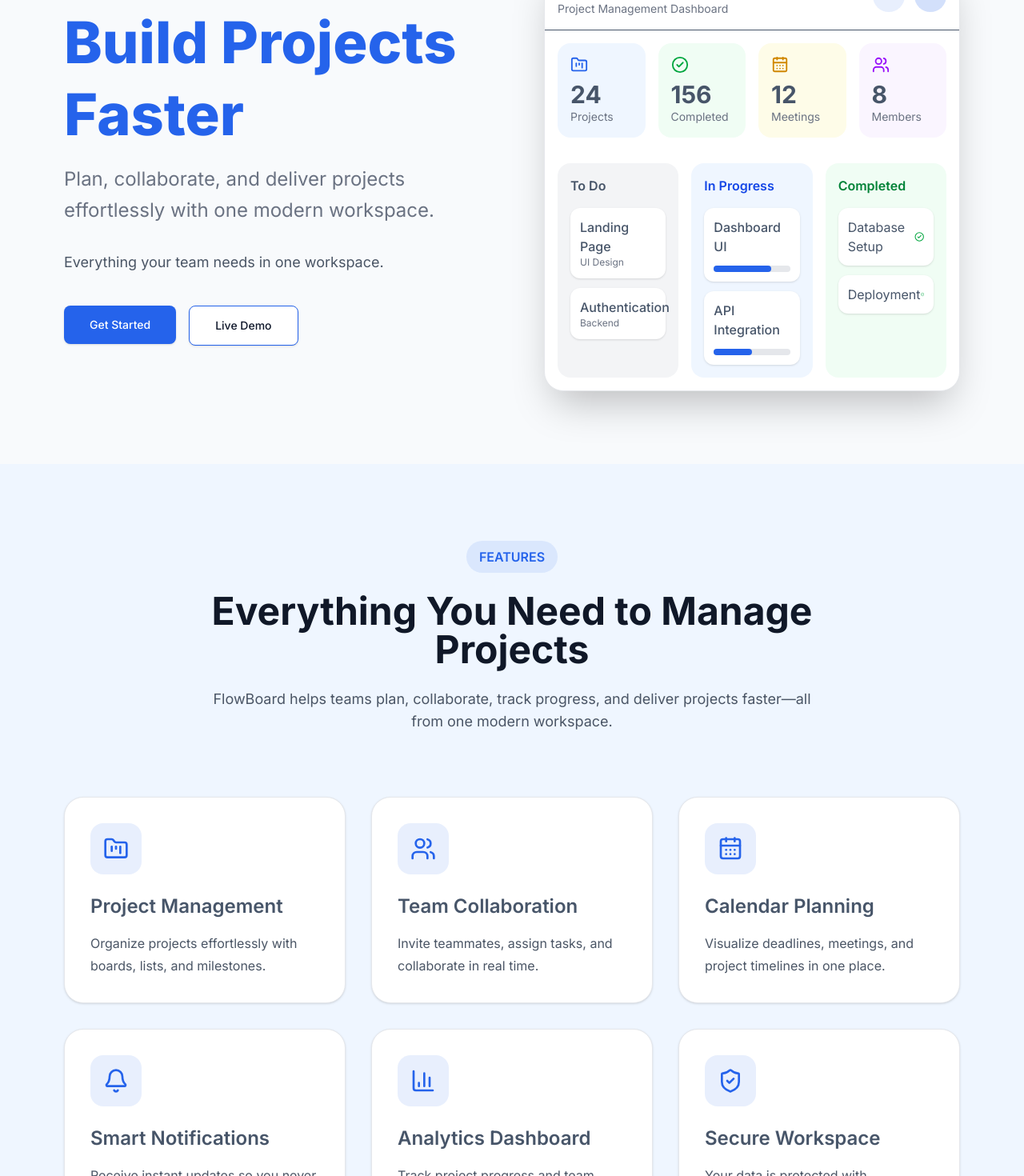
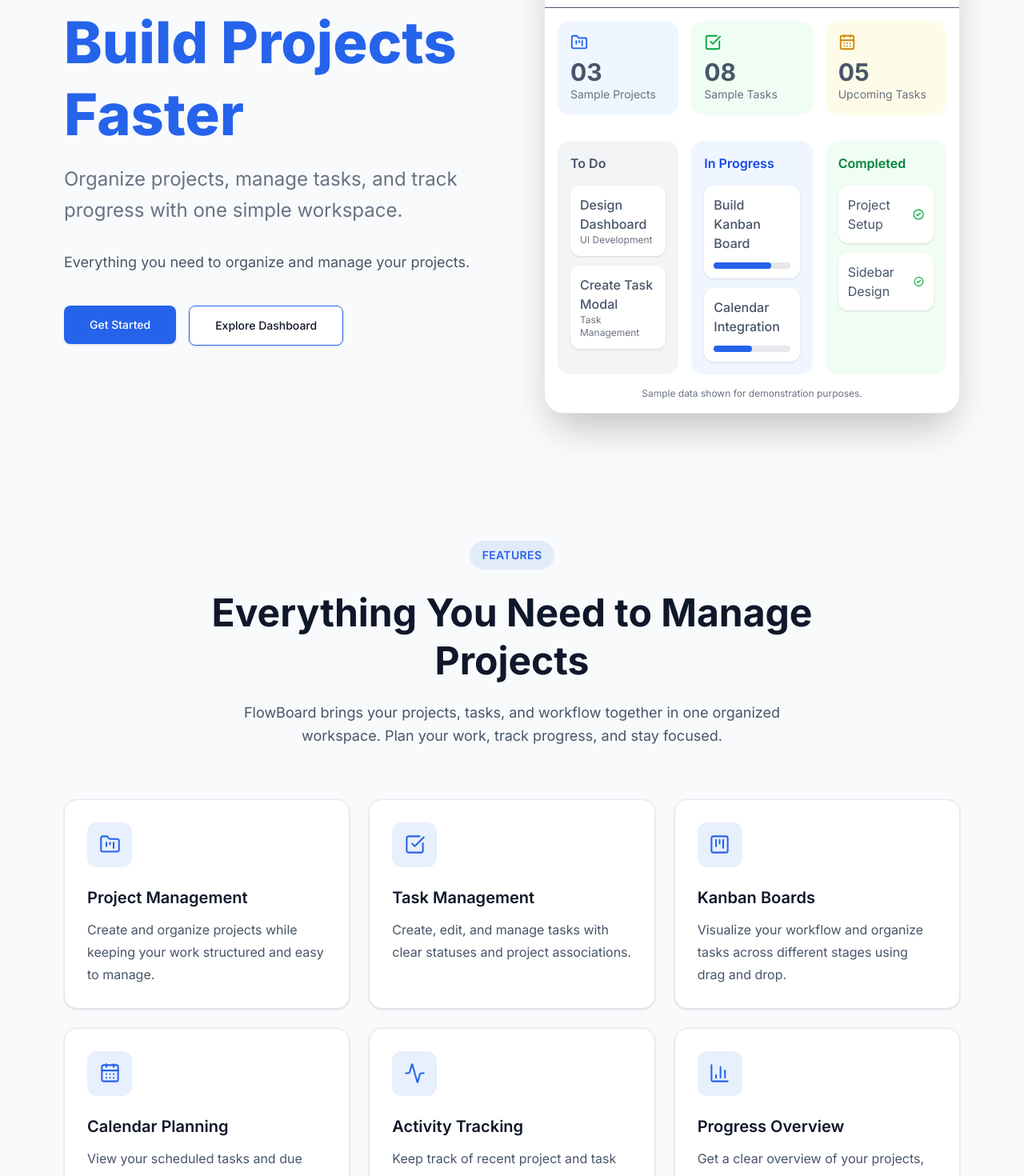
Before and after one commit to Saikiran-Srichurnam/FlowBoard, a React (Vite) app: page / in a window 1280 px wide. Shown: the part 140-1610 px from the top of the page at 80% size. Built offline with nearby package versions, Linux system fonts and the light colour scheme.

Commit message:
improved ui of layoutpage

```diff
--- a/src/pages/UserLayout/DashboardPreview.jsx
+++ b/src/pages/UserLayout/DashboardPreview.jsx
@@ -1,8 +1,9 @@
+
 import React from "react";
 import {
   CheckCircle2,
   FolderKanban,
-  Users,
+  CheckSquare,
   CalendarDays,
 } from "lucide-react";
 
@@ -21,152 +22,127 @@ function DashboardPreview() {
           </p>
         </div>
 
-        <div className="flex gap-3">
-          <div className="h-8 w-8 md:h-10 md:w-10 rounded-full bg-primary/10"></div>
-          <div className="h-8 w-8 md:h-10 md:w-10 rounded-full bg-primary/20"></div>
-        </div>
+        <span className="rounded-full bg-primary/10 px-3 py-1.5 text-[10px] sm:text-xs font-medium text-primary">
+          Illustrative Preview
+        </span>
       </div>
 
-      {/* Statistics */}
-      <div className="grid grid-cols-2 md:grid-cols-4 gap-4 p-2 md:p-4">
+      {/* Sample Statistics */}
+      <div className="grid grid-cols-2 md:grid-cols-3 gap-4 p-2 md:p-4">
 
         <div className="rounded-2xl bg-blue-50 p-4">
           <FolderKanban className="text-primary mb-2" size={22} />
-          <h3 className="text-2xl md:text-3xl font-bold">24</h3>
+          <h3 className="text-2xl md:text-3xl font-bold">03</h3>
           <p className="text-xs md:text-sm text-gray-500">
-            Projects
+            Sample Projects
           </p>
         </div>
 
         <div className="rounded-2xl bg-green-50 p-4">
-          <CheckCircle2 className="text-green-600 mb-2" size={22} />
-          <h3 className="text-2xl md:text-3xl font-bold">156</h3>
+          <CheckSquare className="text-green-600 mb-2" size={22} />
+          <h3 className="text-2xl md:text-3xl font-bold">08</h3>
           <p className="text-xs md:text-sm text-gray-500">
-            Completed
+            Sample Tasks
           </p>
         </div>
 
         <div className="rounded-2xl bg-yellow-50 p-4">
           <CalendarDays className="text-yellow-600 mb-2" size={22} />
-          <h3 className="text-2xl md:text-3xl font-bold">12</h3>
+          <h3 className="text-2xl md:text-3xl font-bold">05</h3>
           <p className="text-xs md:text-sm text-gray-500">
-            Meetings
-          </p>
-        </div>
-
-        <div className="rounded-2xl bg-purple-50 p-4">
-          <Users className="text-purple-600 mb-2" size={22} />
-          <h3 className="text-2xl md:text-3xl font-bold">8</h3>
-          <p className="text-xs md:text-sm text-gray-500">
-            Members
+            Upcoming Tasks
           </p>
         </div>
 
       </div>
 
-      {/* Kanban */}
+      {/* Sample Kanban Board */}
       <div className="grid grid-cols-1 md:grid-cols-2 xl:grid-cols-3 gap-4 p-2 md:p-4">
 
-        {/* Todo */}
+        {/* To Do */}
         <div className="rounded-2xl bg-gray-100 p-4">
           <h3 className="mb-4 font-semibold">To Do</h3>
 
           <div className="space-y-3">
-
             <div className="rounded-xl bg-white p-3 shadow">
               <h4 className="font-medium text-sm md:text-base">
-                Landing Page
+                Design Dashboard
               </h4>
               <p className="text-xs text-gray-500">
-                UI Design
+                UI Development
               </p>
             </div>
 
             <div className="rounded-xl bg-white p-3 shadow">
               <h4 className="font-medium text-sm md:text-base">
-                Authentication
+                Create Task Modal
               </h4>
               <p className="text-xs text-gray-500">
-                Backend
+                Task Management
               </p>
             </div>
-
           </div>
         </div>
 
-        {/* Progress */}
+        {/* In Progress */}
         <div className="rounded-2xl bg-blue-50 p-4">
-
           <h3 className="mb-4 font-semibold text-blue-700">
             In Progress
           </h3>
 
           <div className="space-y-3">
-
             <div className="rounded-xl bg-white p-3 shadow">
-
               <h4 className="font-medium text-sm md:text-base">
-                Dashboard UI
+                Build Kanban Board
               </h4>
 
               <div className="mt-3 h-2 rounded bg-gray-200">
                 <div className="h-2 w-3/4 rounded bg-primary"></div>
               </div>
-
             </div>
 
             <div className="rounded-xl bg-white p-3 shadow">
-
               <h4 className="font-medium text-sm md:text-base">
-                API Integration
+                Calendar Integration
               </h4>
 
               <div className="mt-3 h-2 rounded bg-gray-200">
                 <div className="h-2 w-1/2 rounded bg-primary"></div>
               </div>
-
             </div>
-
           </div>
-
         </div>
 
         {/* Completed */}
         <div className="rounded-2xl bg-green-50 p-4">
-
           <h3 className="mb-4 font-semibold text-green-700">
             Completed
           </h3>
 
           <div className="space-y-3">
-
             <div className="rounded-xl bg-white p-3 shadow flex items-center justify-between">
               <span className="text-sm md:text-base">
-                Database Setup
+                Project Setup
               </span>
 
-              <CheckCircle2
-                className="text-green-600"
-                size={18}
-              />
+              <CheckCircle2 className="text-green-600" size={18} />
             </div>
 
             <div className="rounded-xl bg-white p-3 shadow flex items-center justify-between">
               <span className="text-sm md:text-base">
-                Deployment
+                Sidebar Design
               </span>
 
-              <CheckCircle2
-                className="text-green-600"
-                size={18}
-              />
+              <CheckCircle2 className="text-green-600" size={18} />
             </div>
-
           </div>
-
         </div>
 
       </div>
+
+      <p className="px-4 pb-4 text-center text-xs text-gray-500">
+        Sample data shown for demonstration purposes.
+      </p>
 
     </div>
   );
--- a/src/pages/UserLayout/Features.jsx
+++ b/src/pages/UserLayout/Features.jsx
@@ -1,97 +1,98 @@
-import React from "react";
+
 import {
   FolderKanban,
-  Users,
+  CheckSquare,
+  KanbanSquare,
   CalendarDays,
-  Bell,
+  Activity,
   BarChart3,
-  ShieldCheck,
 } from "lucide-react";
 
 const features = [
   {
-    icon: <FolderKanban size={32} />,
+    icon: FolderKanban,
     title: "Project Management",
     description:
-      "Organize projects effortlessly with boards, lists, and milestones.",
+      "Create and organize projects while keeping your work structured and easy to manage.",
   },
   {
-    icon: <Users size={32} />,
-    title: "Team Collaboration",
+    icon: CheckSquare,
+    title: "Task Management",
     description:
-      "Invite teammates, assign tasks, and collaborate in real time.",
+      "Create, edit, and manage tasks with clear statuses and project associations.",
   },
   {
-    icon: <CalendarDays size={32} />,
+    icon: KanbanSquare,
+    title: "Kanban Boards",
+    description:
+      "Visualize your workflow and organize tasks across different stages using drag and drop.",
+  },
+  {
+    icon: CalendarDays,
     title: "Calendar Planning",
     description:
-      "Visualize deadlines, meetings, and project timelines in one place.",
+      "View your scheduled tasks and due dates in one convenient calendar.",
   },
   {
-    icon: <Bell size={32} />,
-    title: "Smart Notifications",
+    icon: Activity,
+    title: "Activity Tracking",
     description:
-      "Receive instant updates so you never miss important changes.",
+      "Keep track of recent project and task activities in your workspace.",
   },
   {
-    icon: <BarChart3 size={32} />,
-    title: "Analytics Dashboard",
+    icon: BarChart3,
+    title: "Progress Overview",
     description:
-      "Track project progress and team productivity with beautiful reports.",
-  },
-  {
-    icon: <ShieldCheck size={32} />,
-    title: "Secure Workspace",
-    description:
-      "Your data is protected with authentication and secure access control.",
+      "Get a clear overview of your projects, task statuses, and overall progress.",
   },
 ];
 
 function Features() {
   return (
-    <section className="py-24 px-6 lg:px-20 bg-blue-50">
+    <section className="py-20 md:py-24 px-6 lg:px-20 bg-background">
       <div className="max-w-7xl mx-auto">
 
         {/* Heading */}
         <div className="text-center max-w-3xl mx-auto">
-
-          <span className="inline-block rounded-full bg-primary/10 px-4 py-2 text-primary font-semibold">
+          <span className="inline-block rounded-full bg-primary/10 px-4 py-2 text-primary text-sm font-semibold tracking-wide">
             FEATURES
           </span>
 
-          <h2 className="mt-6 text-4xl md:text-5xl font-bold text-gray-900">
+          <h2 className="mt-6 text-3xl md:text-5xl font-bold text-heading leading-tight">
             Everything You Need to Manage Projects
           </h2>
 
-          <p className="mt-6 text-lg text-gray-600">
-            FlowBoard helps teams plan, collaborate, track progress,
-            and deliver projects faster—all from one modern workspace.
+          <p className="mt-5 text-base md:text-lg text-body leading-relaxed">
+            FlowBoard brings your projects, tasks, and workflow
+            together in one organized workspace. Plan your work,
+            track progress, and stay focused.
           </p>
-
         </div>
 
-        {/* Cards */}
-        <div className="mt-20 grid gap-8 sm:grid-cols-2 lg:grid-cols-3">
+        {/* Feature cards */}
+        <div className="mt-14 md:mt-16 grid gap-6 sm:grid-cols-2 lg:grid-cols-3">
+          {features.map((feature) => {
+            const Icon = feature.icon;
 
-          {features.map((feature) => (
+            return (
               <div
                 key={feature.title}
-              className="group rounded-3xl border border-gray-200 bg-white p-8 shadow-sm transition-all duration-300 hover:-translate-y-2 hover:shadow-2xl"
+                className="group rounded-2xl border border-border bg-surface p-7 shadow-sm transition-all duration-300 hover:-translate-y-1 hover:border-primary/30 hover:shadow-lg"
               >
-              <div className="flex h-16 w-16 items-center justify-center rounded-2xl bg-primary/10 text-primary transition-all duration-300 group-hover:bg-primary group-hover:text-white">
-                {feature.icon}
+                <div className="flex h-14 w-14 items-center justify-center rounded-xl bg-primary/10 text-primary transition-all duration-300 group-hover:bg-primary group-hover:text-white">
+                  <Icon size={27} strokeWidth={1.8} />
                 </div>
 
-              <h3 className="mt-6 text-2xl font-semibold">
+                <h3 className="mt-6 text-xl font-semibold text-heading">
                   {feature.title}
                 </h3>
 
-              <p className="mt-4 text-gray-600 leading-7">
+                <p className="mt-3 text-sm md:text-base text-body leading-7">
                   {feature.description}
                 </p>
               </div>
-          ))}
-
+            );
+          })}
         </div>
 
       </div>
--- a/src/pages/UserLayout/LayoutPage.jsx
+++ b/src/pages/UserLayout/LayoutPage.jsx
@@ -1,3 +1,4 @@
+
 import { useNavigate } from "react-router-dom";
 import Button from "../../components/ui/Button";
 
@@ -8,7 +9,7 @@ function LayoutPage() {
     navigate("/register");
   };
 
-  const handleLiveDemo = () => {
+  const handleExploreDashboard = () => {
     navigate("/dashboard");
   };
 
@@ -21,12 +22,13 @@ function LayoutPage() {
         </h1>
 
         <h2 className="mt-4 text-xl md:text-2xl text-gray-500 max-w-xl leading-relaxed">
-          Plan, collaborate, and deliver projects effortlessly with one modern workspace.
+          Organize projects, manage tasks, and track progress
+          with one simple workspace.
         </h2>
       </div>
 
       <p className="mt-8 text-lg text-gray-600 max-w-lg">
-        Everything your team needs in one workspace.
+        Everything you need to organize and manage your projects.
       </p>
 
       <div className="mt-10 flex gap-4">
@@ -40,9 +42,9 @@ function LayoutPage() {
         <Button
           variant="secondary"
           className="px-8 py-6 border border-primary"
-          onClick={handleLiveDemo}
+          onClick={handleExploreDashboard}
         >
-          Live Demo
+          Explore Dashboard
         </Button>
       </div>
     </div>
```
Lines whose indentation alone changed are shown as unchanged.
